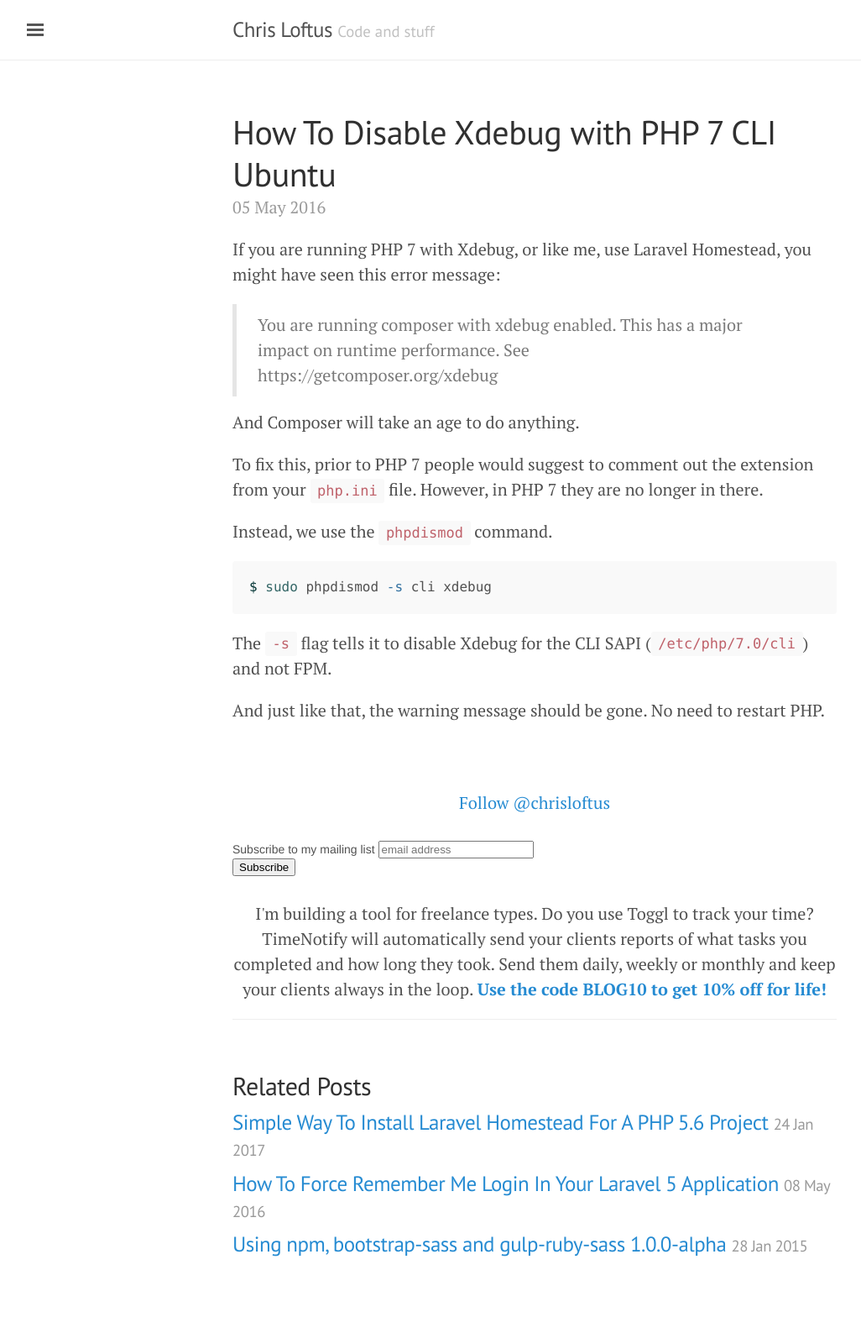
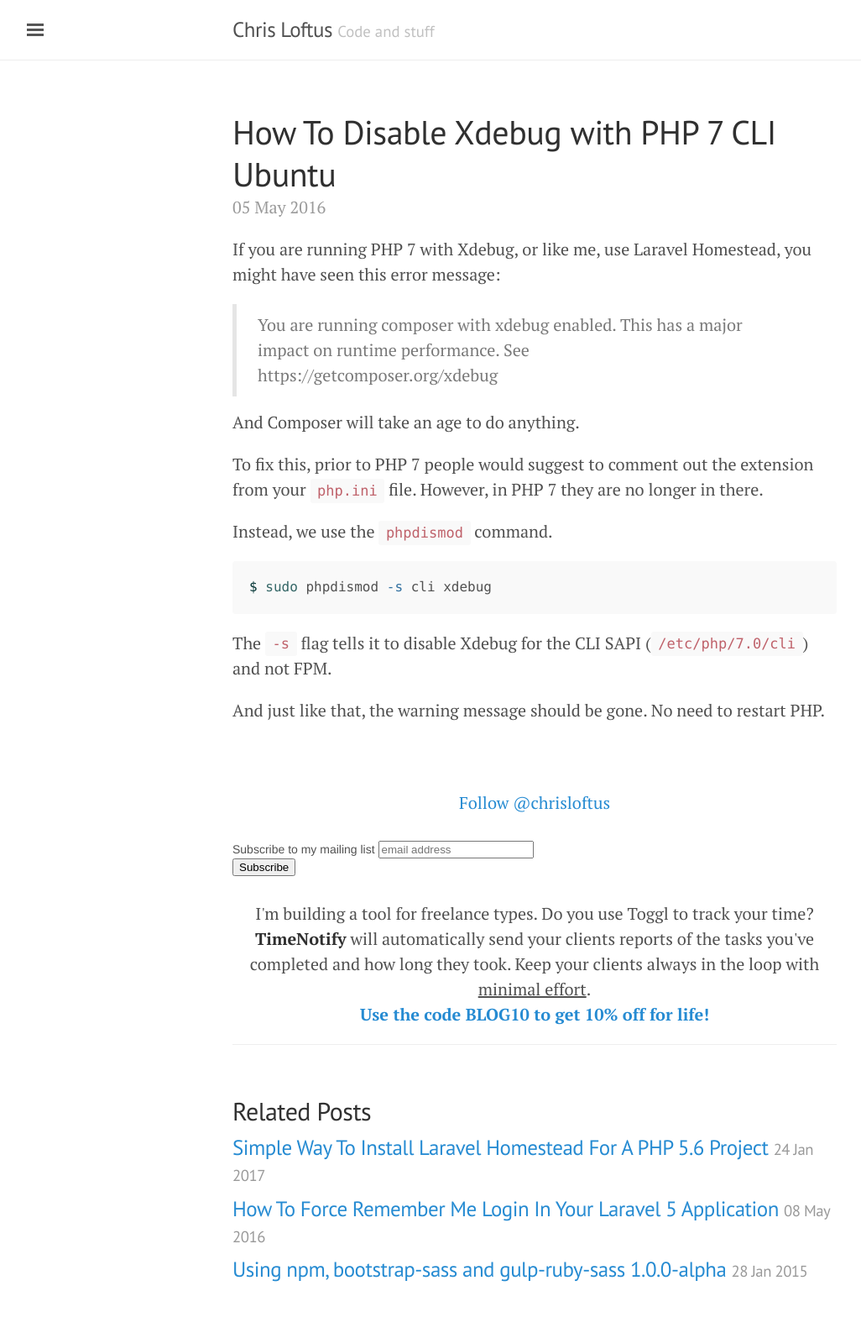
Before and after one commit to chrisloftus/chrisloftus.github.io, a Jekyll site: the page built from _posts/2016-05-05-how-to-disable-xdebug-php7-cli-ubuntu.markdown, in a window 1280 px wide. Shown: the whole page at 84% size, without its empty margins (3-1029 px from the left). Built offline with Jekyll 4.4.1, drawn with Linux system fonts in a browser that asks for light colours; comment, search, counter and statistics services are not loaded; before the commit the page ends 1557 px from its top, so only the background shows below that.

Commit message:
Adjust copyg

```diff
--- a/_layouts/post.html
+++ b/_layouts/post.html
@@ -36,9 +36,10 @@ layout: default
 
 <p style="text-align: center;">
   I'm building a tool for freelance types. Do you use Toggl to track your time?
-  TimeNotify will automatically send your clients reports of what tasks you
-  completed and how long they took. Send them daily, weekly or monthly and keep
-  your clients always in the loop.
+  <strong>TimeNotify</strong> will automatically send your clients reports of
+  the tasks you've completed and how long they took. Keep your clients always
+  in the loop with <span style="text-decoration: underline;">minimal effort</span>.
+  <br>
   <a href="https://www.timenotify.co/signup?p=plus" style="font-weight: bold;">
     Use the code BLOG10 to get 10% off for life!
   </a>
```
